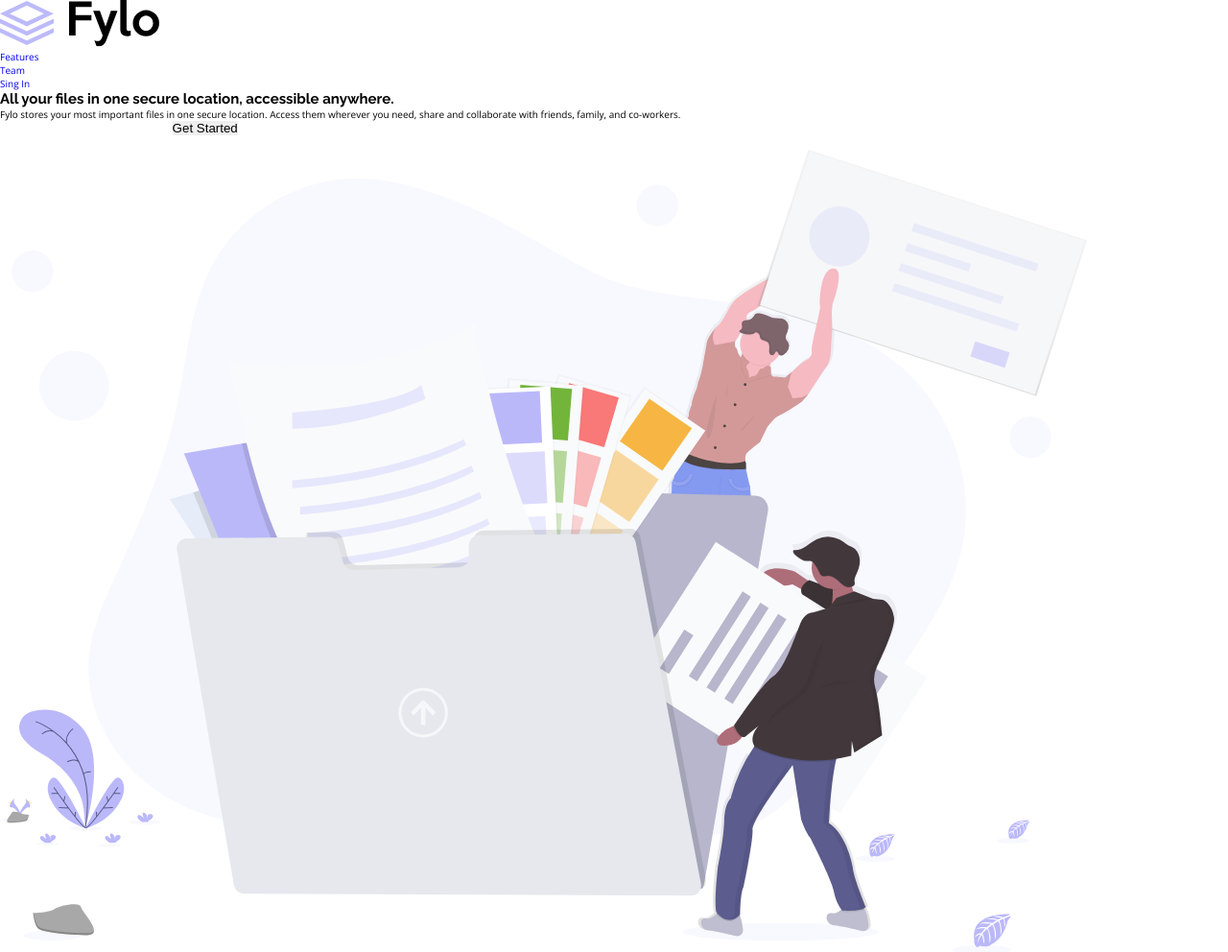
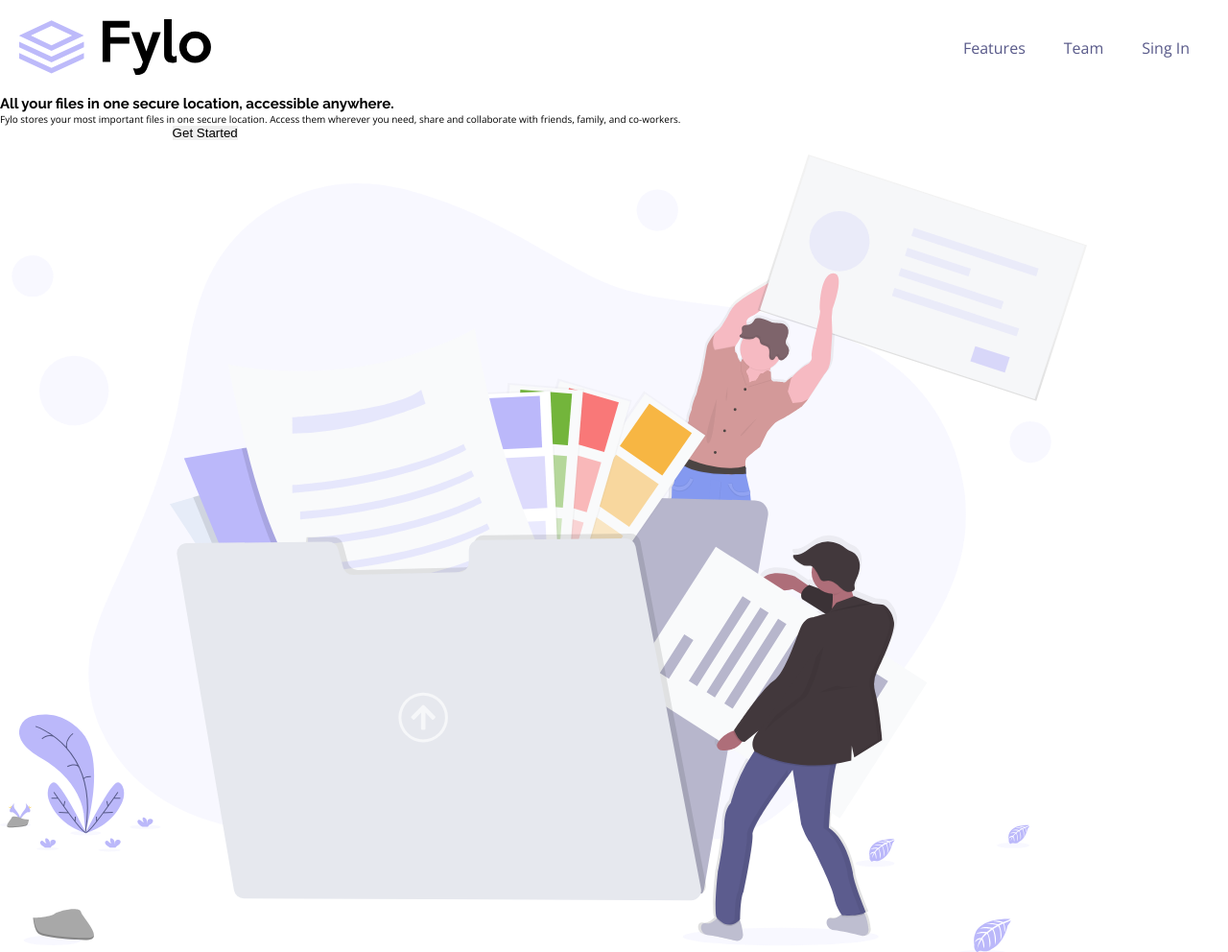
Before and after one commit to ghdpreto/fylo-landing-page, a plain HTML site: page index.html in a window 1280 px wide. Shown: the top 992 px of the page at 96% size. Drawn offline with nearby package versions, Linux system fonts and the light colour scheme.

Commit message:
finalizado o header

```diff
--- a/style.css
+++ b/style.css
@@ -21,7 +21,7 @@
 }
 
 html, body {
-    width: 100%;
+    height: 100vh;
 }
 
 html {
@@ -48,3 +48,29 @@ ul {
 
 
 /* style */
+
+
+header .container {
+    display: flex;
+    align-items: center;
+    justify-content: space-between;
+
+    padding: 0 20px;
+
+    max-width: 1440px;
+    margin: auto;
+}
+
+header img {
+    width: 200px;
+    padding: 20px 0;
+}
+header .menu-section ul {
+    display: flex;
+}
+
+header .menu-section ul li a{
+    color: var(--desaturated-blue);
+    font-size: 1.6rem;
+    padding: 20px;
+}
```
